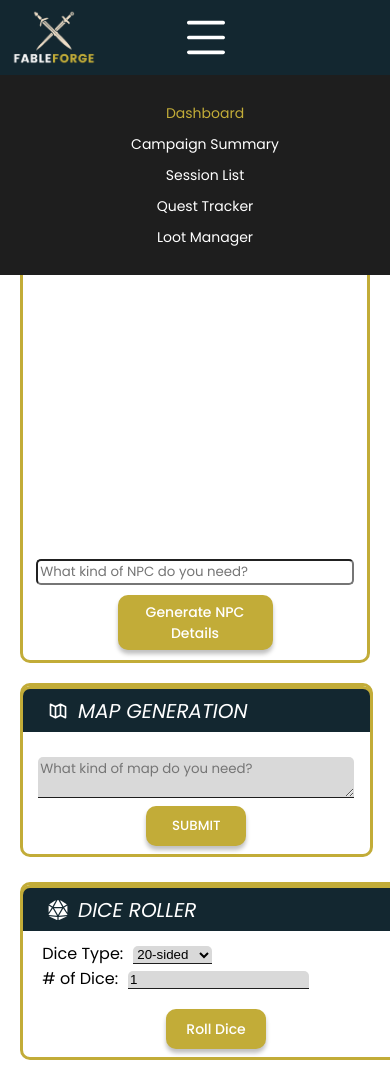
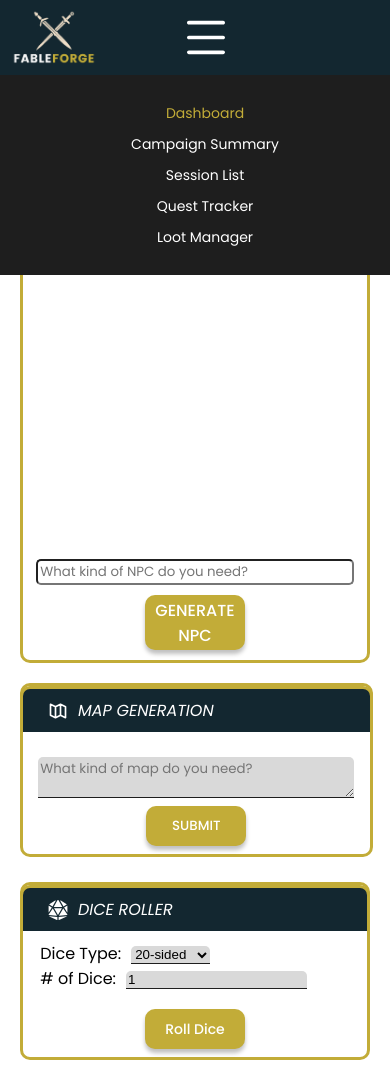
Before and after one commit to alliebourden/fableforge, a React (Vite) app: page /dashboard in a window 390 px wide. Built offline with nearby package versions, Linux system fonts and the light colour scheme.

Commit message:
style - dashboard responsive

```diff
--- a/src/App.css
+++ b/src/App.css
@@ -79,118 +79,6 @@ html {
 
 .sidebar-links div.active {
   color: #c2ac38;
-}
-
-@media (max-width: 700px) {
-  .top-bar {
-    width: 100%;
-    height: 75px;
-    background-color: #132730;
-    position: fixed;
-    display: flex;
-  }
-
-  .top-logo {
-    height: 80%;
-  }
-
-  .hamburger-icon {
-    height: 50%;
-  }
-
-  .top-logo {
-    box-sizing: border-box;
-    margin: 8px 0 0 10px;
-  }
-
-  .hamburger-icon {
-    display: flex;
-  }
-
-  .collapsed-bar {
-    justify-content: center;
-    align-items: center;
-    width: 100%;
-    display: flex;
-    margin-right: 75px;
-  }
-
-  .sidebar {
-    height: 200px;
-    background-color: #1e1e1e;
-    overflow: hidden;
-    height: 0;
-    transition: height ease-in-out 0.3s;
-    position: fixed;
-    margin-top: 75px;
-    width: 100%;
-    display: flex;
-    justify-content: center;
-    align-items: center;
-  }
-
-  .sidebar.open {
-    height: 200px;
-    justify-content: center;
-    align-items: center;
-    display: flex;
-  }
-
-  .campaign-tools {
-    display: none;
-  }
-
-  .sidebar-content {
-    display: flex;
-  }
-
-  .sidebar-links p {
-    display: flex;
-    justify-content: center;
-  }
-
-  .icons {
-    margin: 0;
-  }
-
-  .icons img {
-    display: none;
-  }
-
-  .sidebar-links {
-    display: flex;
-    flex-direction: column;
-    color: #fff;
-    font-family: Poppins;
-  }
-
-  .dashboard {
-    width: 100% !important;
-  }
-
-  .dashboard-content {
-    display: flex !important;
-    margin-left: 20px !important;
-    margin-top: 100px !important;
-    margin-bottom: 25px;
-  }
-
-  .dashboard-content-left {
-    width: 100% !important;
-  }
-
-  .chat-container {
-    margin-right: 40px;
-  }
-
-  .dashboard-content-right {
-    width: 100% !important;
-  }
-
-  .image-form {
-    margin-left: 0;
-    margin-right: 40px !important;
-  }
 }
 
 /* session list css */
@@ -1030,6 +918,148 @@ dialog {
   }
 }
 
+@media (max-width: 800px) {
+  .top-bar {
+    width: 100%;
+    height: 75px;
+    background-color: #132730;
+    position: fixed;
+    display: flex;
+  }
+
+  .top-logo {
+    height: 80%;
+  }
+
+  .hamburger-icon {
+    height: 50%;
+  }
+
+  .top-logo {
+    box-sizing: border-box;
+    margin: 8px 0 0 10px;
+  }
+
+  .hamburger-icon {
+    display: flex;
+  }
+
+  .collapsed-bar {
+    justify-content: center;
+    align-items: center;
+    width: 100%;
+    display: flex;
+    margin-right: 75px;
+  }
+
+  .sidebar {
+    height: 200px;
+    background-color: #1e1e1e;
+    overflow: hidden;
+    height: 0;
+    transition: height ease-in-out 0.3s;
+    position: fixed;
+    margin-top: 75px;
+    width: 100%;
+    display: flex;
+    justify-content: center;
+    align-items: center;
+  }
+
+  .sidebar.open {
+    height: 200px;
+    justify-content: center;
+    align-items: center;
+    display: flex;
+  }
+
+  .campaign-tools {
+    display: none;
+  }
+
+  .sidebar-content {
+    display: flex;
+  }
+
+  .sidebar-links p {
+    display: flex;
+    justify-content: center;
+  }
+
+  .icons {
+    margin: 0;
+  }
+
+  .icons img {
+    display: none;
+  }
+
+  .sidebar-links {
+    display: flex;
+    flex-direction: column;
+    color: #fff;
+    font-family: Poppins;
+  }
+
+  .dashboard {
+    width: 100%;
+  }
+
+  .dashboard-content {
+    display: flex;
+    margin-left: 20px;
+    margin-top: 100px;
+    margin-bottom: 25px;
+  }
+
+  .dashboard-content-left {
+    width: 100%;
+  }
+
+  .chat-container {
+    margin-right: 40px;
+  }
+
+  .dashboard-content-right {
+    width: 100%;
+  }
+
+  .image-form {
+    margin-left: 0;
+    margin-right: 40px;
+  }
+
+  .dice-roller-container {
+    margin-right: 40px;
+  }
+}
+
+@media (max-width: 450px) {
+  .chat-container-top p {
+    font-size: 1rem !important;
+  }
+
+  .image-generation-form-top p {
+    font-size: 1rem !important;
+  }
+
+  .dice-roller-top p {
+    font-size: 1rem !important;
+  }
+
+  .chat-message.user {
+    font-size: 0.85rem;
+  }
+
+  .chat-message.npc {
+    font-size: 0.85rem;
+  }
+
+  .generate-npc-chat-button {
+    width: 100%;
+  }
+}
+
 /* npc generator css */
 
 .chat-container {
@@ -1113,23 +1143,24 @@ dialog {
 }
 
 .generate-npc-chat-button {
-  width: 155px;
+  width: 100px;
   height: 55px;
   margin: 10px;
   justify-content: center;
   align-items: center;
-  gap: 10px;
-  flex-shrink: 0;
   border-radius: 10px;
   background: #c2ac38;
   box-shadow: 0px 4px 4px 0px rgba(0, 0, 0, 0.25);
   color: #fff;
   font-family: Poppins;
-  font-size: 14px;
-  font-style: normal;
-  font-weight: 500;
-  line-height: normal;
+  font-size: 1rem;
+  font-weight: 500;
   border-style: none;
+}
+
+.chat-buttons {
+  display: flex;
+  justify-content: center;
 }
 
 .generate-npc-chat-button:hover {
@@ -1153,22 +1184,18 @@ dialog {
   -webkit-animation: shake-horizontal 0.8s
     cubic-bezier(0.455, 0.03, 0.515, 0.955) both;
   animation: shake-horizontal 0.8s cubic-bezier(0.455, 0.03, 0.515, 0.955) both;
-  width: 155px;
+  width: 100px;
   height: 55px;
   margin: 10px;
   justify-content: center;
   align-items: center;
-  gap: 10px;
-  flex-shrink: 0;
   border-radius: 10px;
   background: #c2ac38;
   box-shadow: 0px 4px 4px 0px rgba(0, 0, 0, 0.25);
   color: #fff;
   font-family: Poppins;
-  font-size: 14px;
-  font-style: normal;
-  font-weight: 500;
-  line-height: normal;
+  font-size: 1rem;
+  font-weight: 500;
   border-style: none;
 }
 
@@ -1375,7 +1402,6 @@ dialog input {
 }
 
 .dice-roller-container {
-  width: 99%;
   height: 100%;
   border: 3px solid #c2ac38;
   display: flex;
--- a/src/pages/Dashboard.jsx
+++ b/src/pages/Dashboard.jsx
@@ -183,20 +183,20 @@ export default function Dashboard() {
                 onKeyPress={handleKeyPress}
                 placeholder="What kind of NPC do you need?"
               />
-              <div>
+              <div className="chat-buttons">
                 <button
                   onClick={handleGenerateNPC}
                   className="generate-npc-chat-button"
                   ref={generateNPCchatbtn}
                 >
-                  Generate NPC Details
+                  GENERATE NPC
                 </button>
                 {npcGenerated && (
                   <button
                     className="generate-npc-image-btn"
                     onClick={handleGenerateImage}
                   >
-                    Generate NPC Image
+                    NPC IMAGE
                   </button>
                 )}
               </div>
--- a/src/pages/Layout.jsx
+++ b/src/pages/Layout.jsx
@@ -13,7 +13,7 @@ export default function Layout() {
   const navigate = useNavigate();
   const location = useLocation();
   const [activePage, setActivePage] = useState(location.pathname);
-  const [openMenu, setOpenMenu] = useState(window.innerWidth <= 700);
+  const [openMenu, setOpenMenu] = useState(window.innerWidth <= 800);
 
   const handleNavigation = (path) => {
     setActivePage(path);
@@ -22,7 +22,7 @@ export default function Layout() {
   };
 
   const toggleMenu = () => {
-    if (window.innerWidth <= 700) {
+    if (window.innerWidth <= 800) {
       setOpenMenu(!openMenu);
     } else {
       setOpenMenu(false);
@@ -31,7 +31,7 @@ export default function Layout() {
 
   useEffect(() => {
     const handleResize = () => {
-      setOpenMenu(window.innerWidth <= 700);
+      setOpenMenu(window.innerWidth > 800);
     };
 
     window.addEventListener("resize", handleResize);
```
Lines whose indentation alone changed are shown as unchanged.
